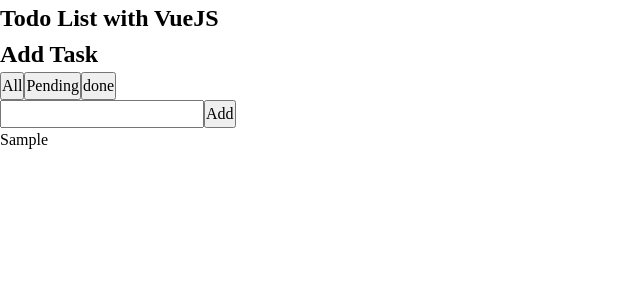
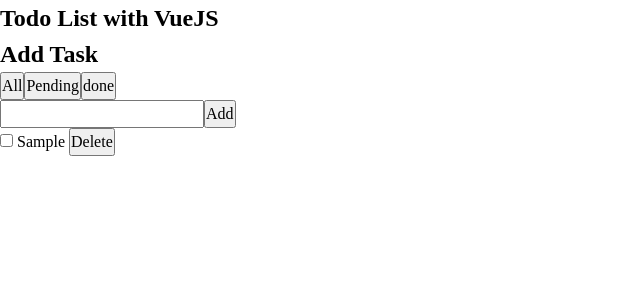
Before and after one commit to South-CreaWeb/TodoList-vue, a Vue app: page / in a window 1280 px wide. Both pictures are taken after typing "Sample" into the empty fields and a click on the button "Add". Shown: the top 300 px of the page, without its empty margins (0-640 px from the left). Built offline with nearby package versions, Linux system fonts and the light colour scheme; the HTML template or start-up script is replaced by a standard one.

Commit message:
Add features: Delete,Filter,Done visual effect

```diff
--- a/src/App.vue
+++ b/src/App.vue
@@ -1,5 +1,5 @@
 <script setup lang="ts">
-import { ref } from "vue"
+import { ref, computed } from "vue"
 
 type Tasks = {
   id: string,
@@ -9,8 +9,11 @@
 
 const task = ref<string>("")
 const tasks = ref<Tasks[]>([])
+const currentStatus = ref<"all" | "pending" | "done">("all")
 
 function addTask() {
+
+  if(!task.value.trim()) return
 
   const newTask = {
     id: crypto.randomUUID(),
@@ -23,6 +26,27 @@
   task.value = ""
 }
 
+function deleteTask(id: string) {
+  tasks.value = tasks.value.filter(task => task.id !== id)
+}
+
+const filteredTasks = computed(() => {
+
+  if(currentStatus.value === "all") {
+    return tasks.value
+  }
+
+  if(currentStatus.value === "pending") {
+    return tasks.value.filter(task => !task.done)
+  }
+
+  if(currentStatus.value === "done") {
+    return tasks.value.filter(task => task.done)
+  }
+
+  return tasks.value
+})
+
 </script>
 
 
@@ -34,9 +58,9 @@
   <section class="add_task">
     <h2>Add Task</h2>
     <div class="filter_task">
-      <button>All</button>
-      <button>Pending</button>
-      <button>done</button>
+      <button @click="currentStatus = 'all'">All</button>
+      <button @click="currentStatus = 'pending'">Pending</button>
+      <button @click="currentStatus = 'done'">done</button>
     </div>
     <input v-model="task" type="text">
     <button @click="addTask">Add</button>
@@ -44,13 +68,17 @@
 
   <section class="display_tasks">
     <ul>
-      <li v-for="task in tasks" :key="task.id">
+      <li v-for="task in filteredTasks" :key="task.id" :class="{ disable: task.done }">
+        <input v-model="task.done" type="checkbox">
         {{ task.text }}
+        <button @click="deleteTask(task.id)">Delete</button>
       </li>
     </ul>
   </section>
 </template>
 
 <style>
-
+.disable {
+  text-decoration: line-through;
+}
 </style>
--- a/src/assets/reset.css
+++ b/src/assets/reset.css
@@ -17,6 +17,7 @@
 body {
   line-height: 1.5;
   -webkit-font-smoothing: antialiased;
+  -moz-osx-font-smoothing: grayscale;
 }
 
 img,
```
